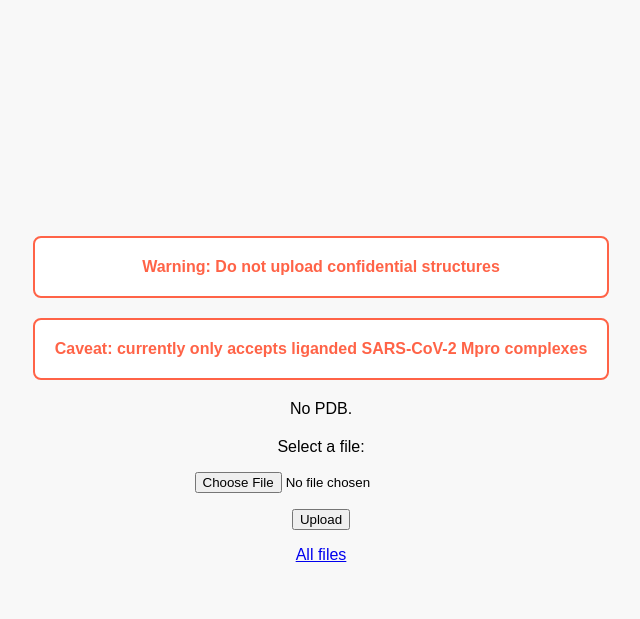
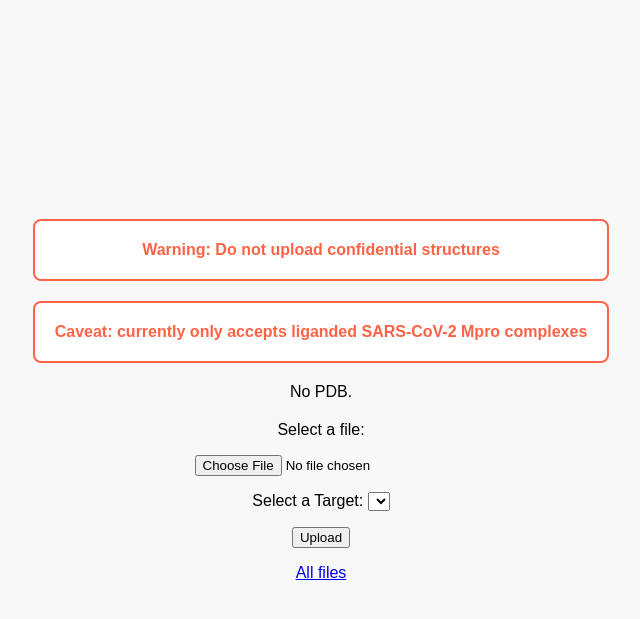
Before and after one commit to asapdiscovery/argos, a Django app: page /argos_viewer in a window 1280 px wide. Shown: the top 619 px of the page, without its empty margins (319-959 px from the left). Run offline with Django 4.2, Linux system fonts and the light colour scheme; the visitor is signed in with stand-in values (Sample User, id 1); data that the repository does not hold is empty.

Commit message:
add start of form

```diff
--- a/argos/argos_viewer/forms.py
+++ b/argos/argos_viewer/forms.py
@@ -2,6 +2,8 @@
 from django.core.exceptions import ValidationError
 import codecs
 from pathlib import Path
+from asapdiscovery.data.postera.manifold_data_validation import TargetTags
+
 
 def validate_pdb_extn(value):
     if not Path(value.name).suffix == ".pdb":
@@ -17,3 +19,5 @@
 
 class DocumentForm(forms.Form):
     pdb_file = forms.FileField(label='Select a file', validators=[validate_pdb_extn, is_utf8_file])
+    options = list(zip(TargetTags.get_values(), TargetTags.get_values()))
+    dropdown_menu = forms.ChoiceField(choices=options, label='Select a Target')
--- a/argos/argos_viewer/templates/argos_viewer/home.html
+++ b/argos/argos_viewer/templates/argos_viewer/home.html
@@ -73,6 +73,8 @@
                 {{ form.pdb_file }}
             </p>
 
+            <p>{{ form.dropdown_menu.label_tag }} {{ form.dropdown_menu }}</p>
+
             <p><input type="submit" value="Upload"/></p>
         </form>
      <a href="{% url 'pdb_files' %}">All files</a>
--- a/argos/argos_viewer/views.py
+++ b/argos/argos_viewer/views.py
@@ -29,6 +29,8 @@
             uploaded_file = request.FILES["pdb_file"]
             newfile = PDBFile(pdb_file=uploaded_file)
             newfile.save()
+            target = form.cleaned_data["dropdown_menu"]
+            print(target)
             # Redirect to the document list after POST
             return redirect("detail",  newfile.id)
         else:
```
